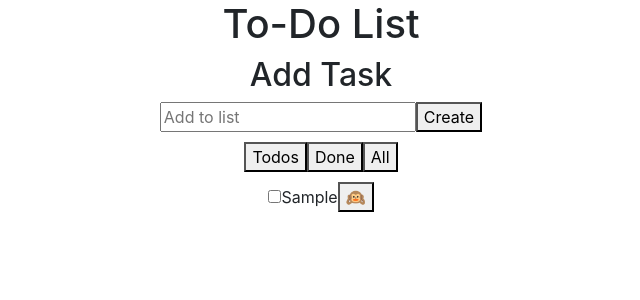
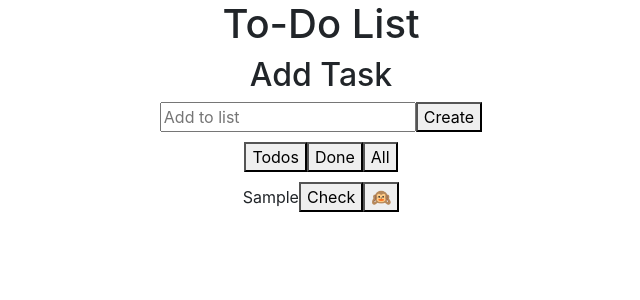
Before and after one commit to BernadetteCh/react-to-do-list-app, a React (Create React App) app: page / in a window 1280 px wide. Both pictures are taken after typing "Sample" into the empty fields and a click on the button "Create". Shown: the top 300 px of the page, without its empty margins (319-959 px from the left). Built offline with nearby package versions, Linux system fonts and the light colour scheme.

Commit message:
removed checkbox and added li instead

```diff
--- a/src/List.js
+++ b/src/List.js
@@ -19,7 +19,7 @@ export default function List({ todo, text, todos, setTodos }) {
             completed: !element.completed,
           };
         }
-        return element;
+        return (element);
       })
     );
   }
@@ -30,16 +30,16 @@ export default function List({ todo, text, todos, setTodos }) {
   //im Grunde vergleiche ich wieder die id und gebe es als Objekt mit properties zurück
   return (
     <div className="list">
-      <fieldset>
-        <input type="checkbox" onClick={handleCheck} />
-        <label className={`todos ${todo.completed ? "completed" : ""}`}>
+
+        <li className={`todos ${todo.completed ? "completed" : ""}`}>
           {text}
-        </label>
+        </li>
         <span>
+          <button onClick={handleCheck}>Check</button>
           <button onClick={handleDelete}>🙉</button>
         </span>
         <br />
-      </fieldset>
+
     </div>
   );
   //todos ist der ursprüngliche className. ich verwende `` um Javascript zu schreiben.
```
